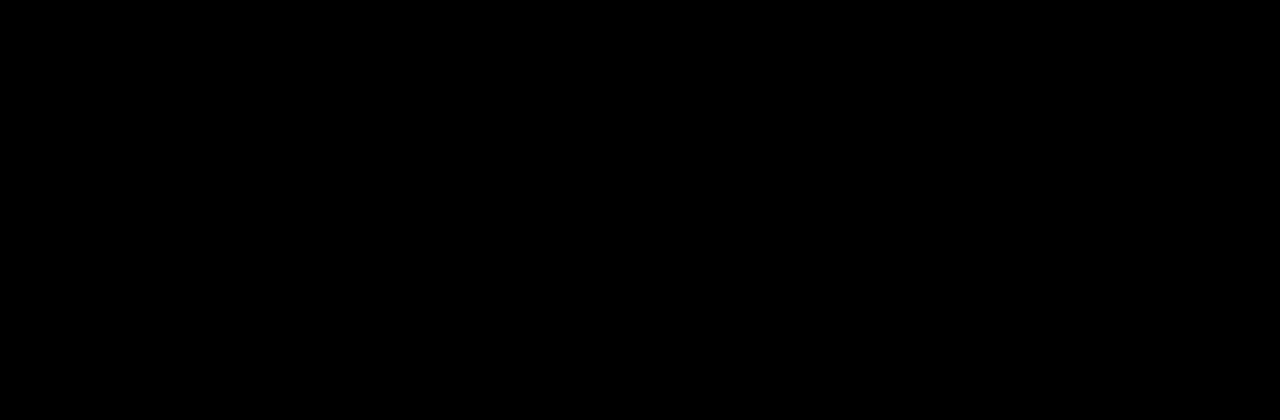
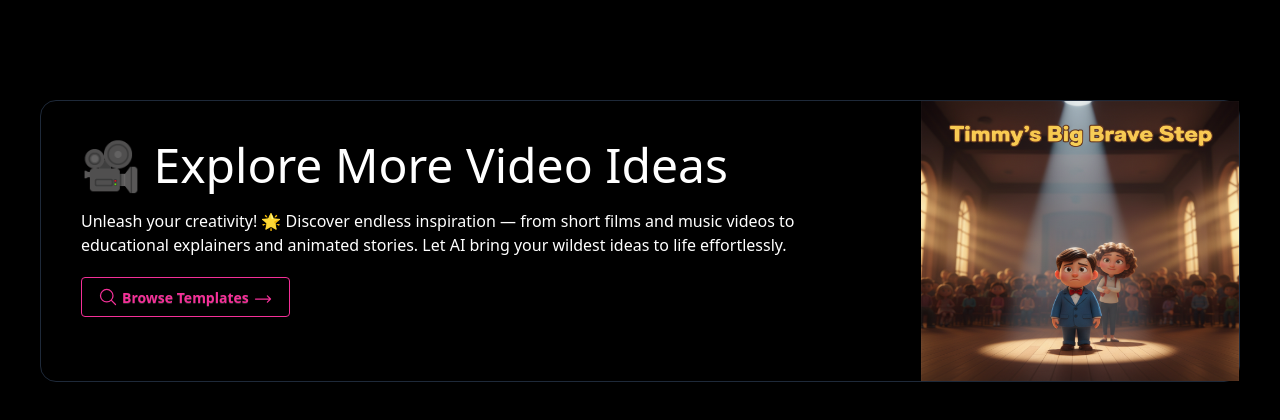
Before and after one commit to plabondas001/AI-Movie-Maker, a plain HTML site: page Explore/explore.html in a window 1280 px wide. Drawn offline with nearby package versions, Linux system fonts and the light colour scheme.

Commit message:
first section

```diff
--- a/Explore/explore.html
+++ b/Explore/explore.html
@@ -1,15 +1,40 @@
 <!DOCTYPE html>
-<html lang="en" class="bg-black"
-
-<head>
-    <meta charset="UTF-8">
-    <meta name="viewport" content="width=device-width, initial-scale=1.0">
-    <link href="https://cdn.jsdelivr.net/npm/daisyui@5" rel="stylesheet" type="text/css" />
-    <script src="https://cdn.jsdelivr.net/npm/@tailwindcss/browser@4"></script>
-    <title>Explore</title>
+<html lang="en" class="bg-black" <head>
+<meta charset="UTF-8">
+<meta name="viewport" content="width=device-width, initial-scale=1.0">
+<link href="https://cdn.jsdelivr.net/npm/daisyui@5" rel="stylesheet" type="text/css" />
+<script src="https://cdn.jsdelivr.net/npm/@tailwindcss/browser@4"></script>
+<title>Explore</title>
 </head>
 
-<body>
+<body class="text-white mx-10">
+    <div class="flex border rounded-2xl border-gray-800 mt-25">
+        <div class="h-[250px] p-10 space-y-5">
+            <h1 class="text-5xl font-sans ">🎥 Explore More Video Ideas</h1>
+            <p class="w-[800px]">Unleash your creativity! 🌟 Discover endless inspiration — from short films and music
+                videos to
+                educational
+                explainers and animated stories. Let AI bring your wildest ideas to life effortlessly.</p>
+            <button
+                class="flex items-center gap-1 btn btn-outline btn-secondary hover:bg-gradient-to-r from-pink-500 to-purple-600">
+                <svg xmlns="http://www.w3.org/2000/svg" fill="none" viewBox="0 0 24 24" stroke-width="1.5"
+                    stroke="currentColor" class="size-5">
+                    <path stroke-linecap="round" stroke-linejoin="round"
+                        d="m21 21-5.197-5.197m0 0A7.5 7.5 0 1 0 5.196 5.196a7.5 7.5 0 0 0 10.607 10.607Z" />
+                </svg>
+
+                Browse Templates
+                <svg xmlns="http://www.w3.org/2000/svg" fill="none" viewBox="0 0 24 24" stroke-width="1.5"
+                    stroke="currentColor" class="size-5 mt-1">
+                    <path stroke-linecap="round" stroke-linejoin="round" d="M17.25 8.25 21 12m0 0-3.75 3.75M21 12H3" />
+                </svg>
+
+            </button>
+        </div>
+        <div>
+            <img class="h-70 w-screen" src="im1.png" alt="">
+        </div>
+    </div>
 
 </body>
 
```
